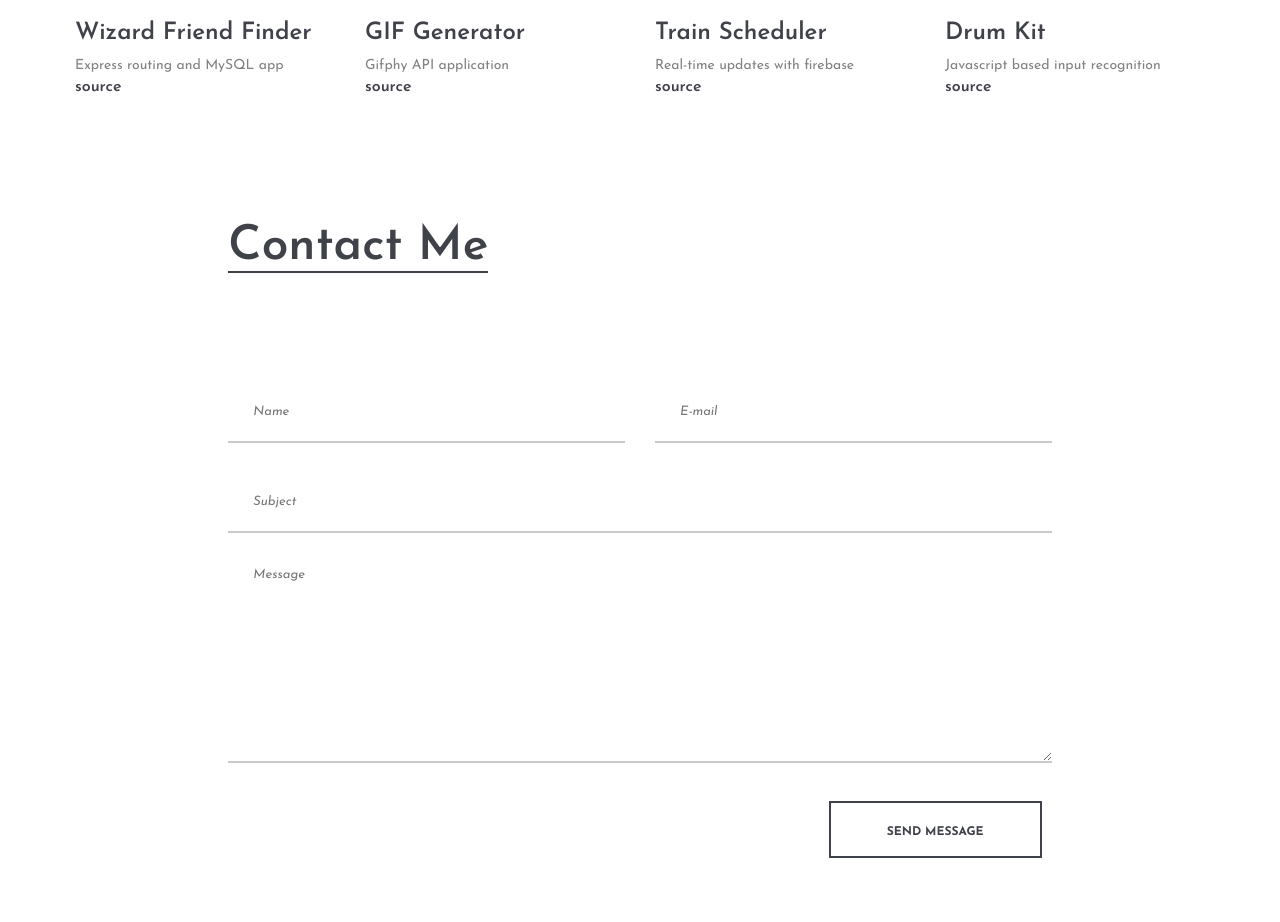
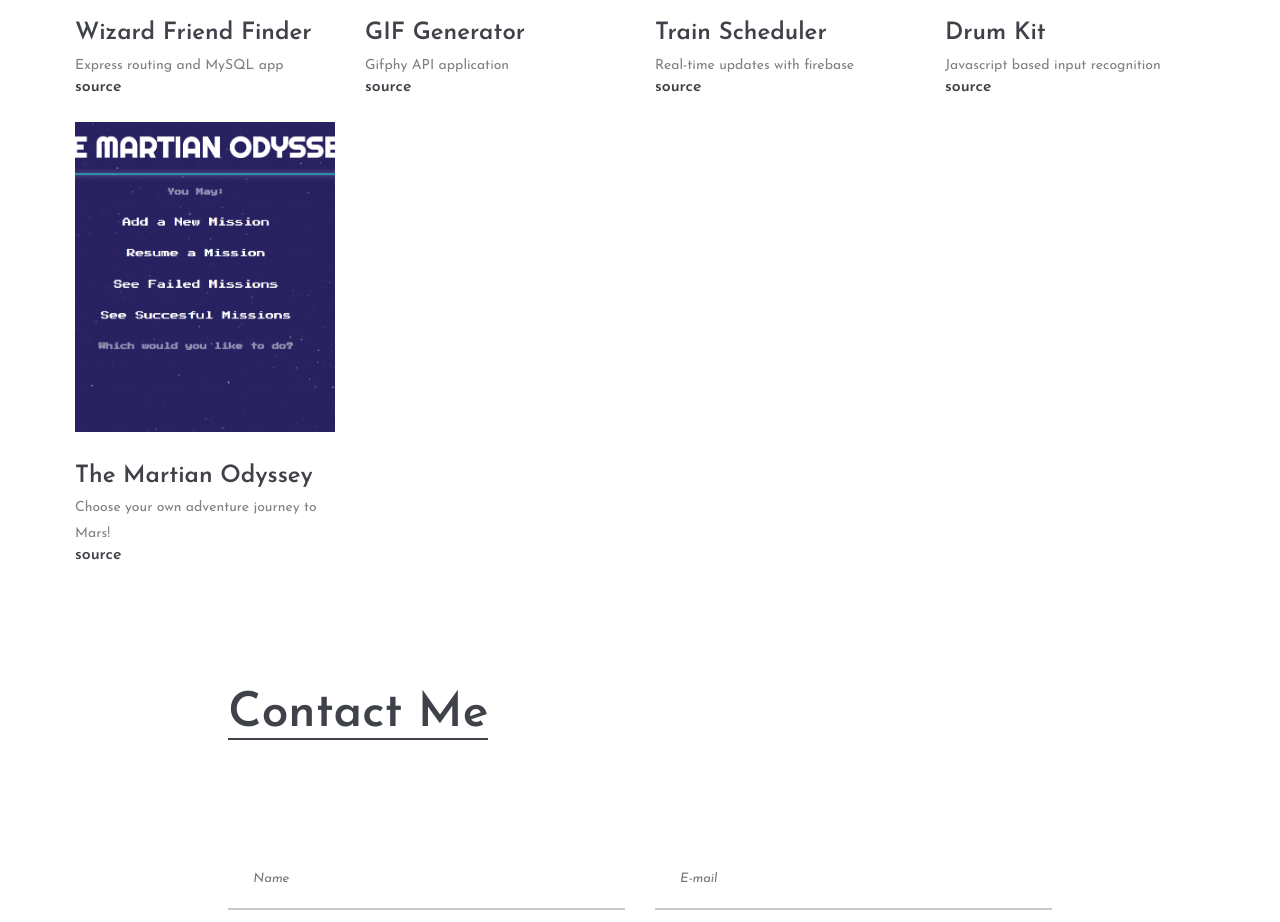
Before and after one commit to Ciwonie/portfolio-october-update, a plain HTML site: page index.html in a window 1280 px wide. Shown: the part 5460-6382 px from the top of the page. Drawn offline with Linux system fonts and the light colour scheme.

Commit message:
updated with project 2

```diff
--- a/index.html
+++ b/index.html
@@ -291,6 +291,20 @@
 						</div>
 					</div>
 				</div>
+
+			</div>
+			<br>
+			<div class="portfolio-warp">
+				<div class="row">
+					<div class="col-xl-3 col-lg-6 col-md-6">
+						<div class="portfolio-item">
+							<a href="img/Applications/martine-odyssey-gameplay.PNG" class="set-bg port-pic" data-setbg="img/Applications/martian-odyssey.PNG"></a>
+							<a class='deploy-link'href='https://github.com/k8xian/Project2'><h2>The Martian Odyssey</h2></a>
+							<p>Choose your own adventure journey to Mars!</p>
+							<a class='git-link' href='https://martianodyssey.herokuapp.com/'><h6>source</h6></a>
+						</div>
+					</div>
+				</div>
 			</div>
 		</div>
 	</section>
```
Also changed, not shown: img/Applications/martian-odyssey.PNG (added), img/Applications/martine-odyssey-gameplay.PNG (added).
